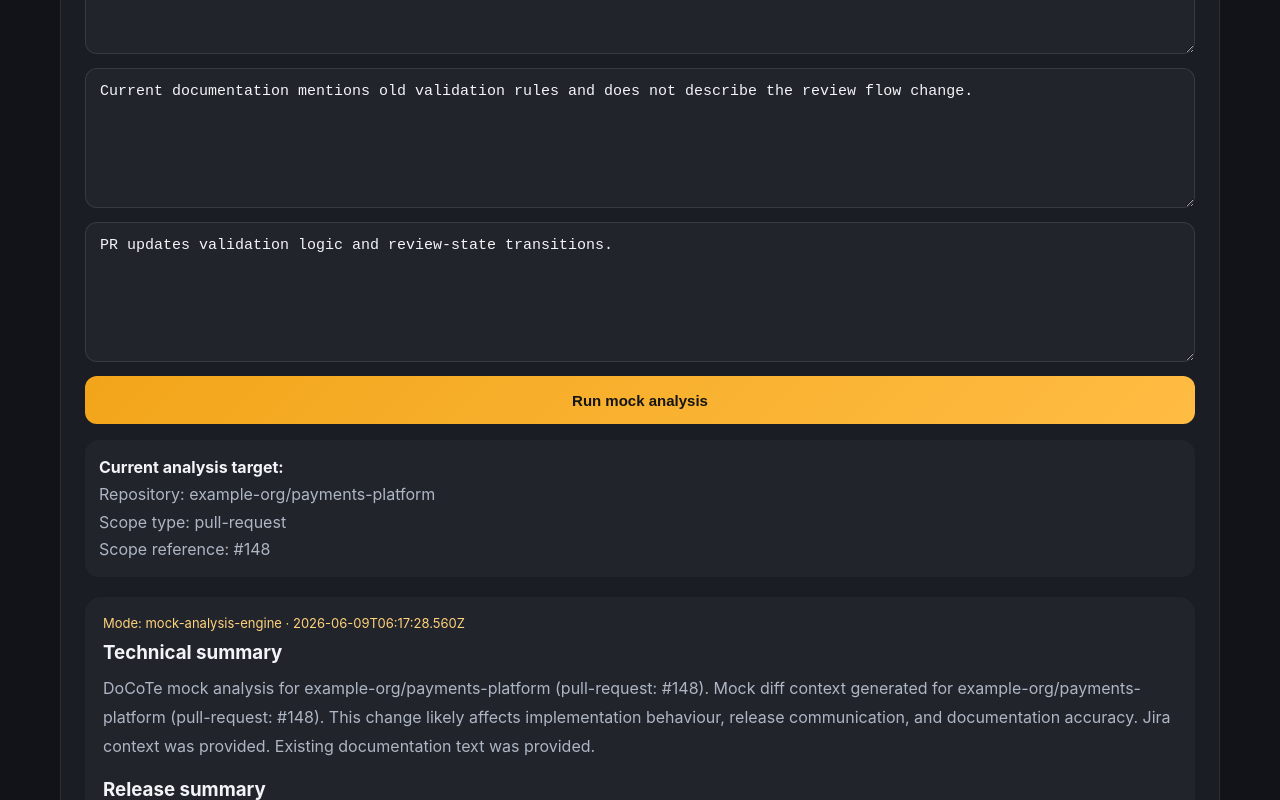
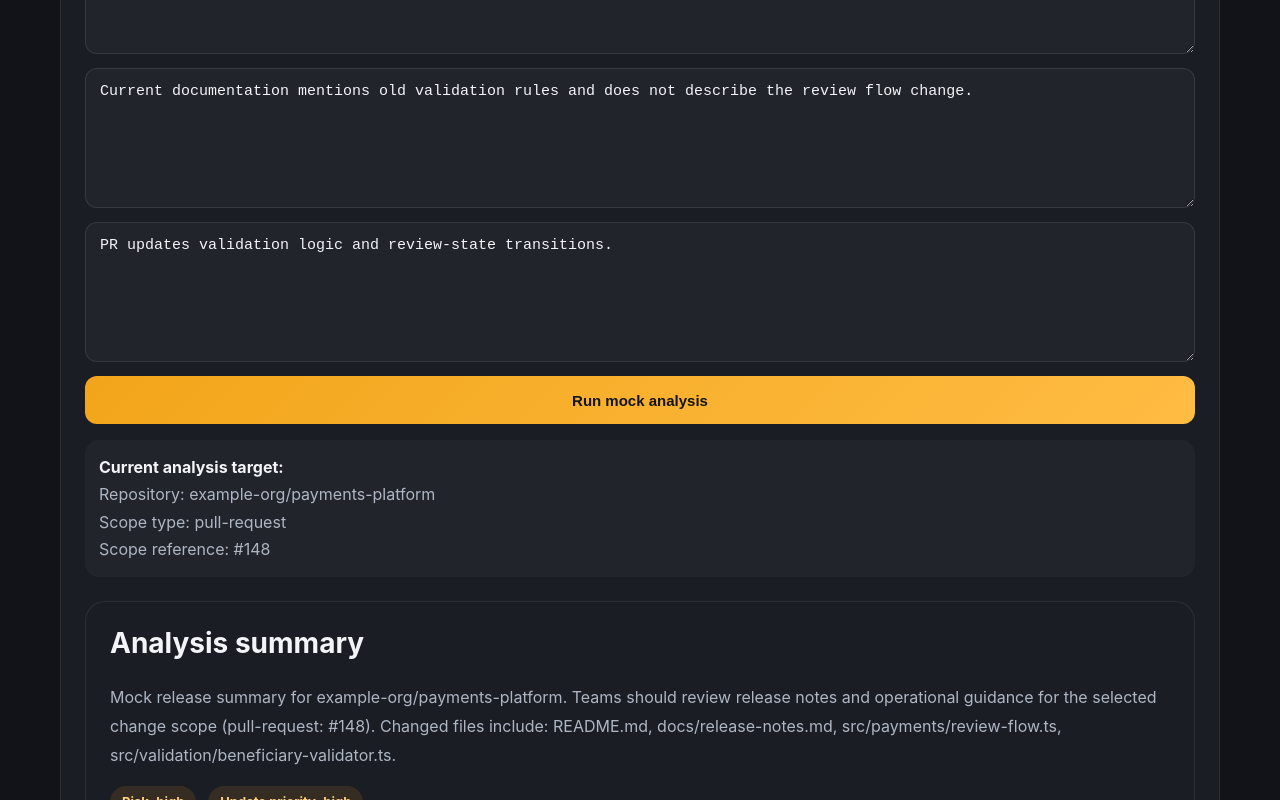
Before and after one commit to denysodyntsov/docote, a Next.js app in the folder docote-web/: page / in a window 1280 px wide. Both pictures are taken after a click on the button "Run mock analysis". Shown: the part 2205-3005 px from the top of the page. Built offline with nearby package versions, Linux system fonts and the light colour scheme.

Commit message:
Add analysis summary model to DoCoTe web

```diff
--- /dev/null
+++ b/docote-web/components/analysis-summary-card.tsx
@@ -0,0 +1,20 @@
+export function AnalysisSummaryCard({ summary }: { summary: { headline: string; riskLevel: string; updatePriority: string } }) {
+  return (
+    <section style={{ marginTop: 24, background: '#1a1d24', border: '1px solid rgba(255,255,255,0.08)', borderRadius: 20, padding: 24 }}>
+      <h2 style={{ marginTop: 0, fontSize: 28 }}>Analysis summary</h2>
+      <p style={{ margin: '0 0 16px', color: '#aeb6c4', lineHeight: 1.8 }}>{summary.headline}</p>
+      <div style={{ display: 'flex', gap: 12, flexWrap: 'wrap' }}>
+        <Badge label={`Risk: ${summary.riskLevel}`} />
+        <Badge label={`Update priority: ${summary.updatePriority}`} />
+      </div>
+    </section>
+  );
+}
+
+function Badge({ label }: { label: string }) {
+  return (
+    <span style={{ padding: '8px 12px', borderRadius: 999, background: 'rgba(242,165,26,0.12)', color: '#ffd27c', fontSize: 13, fontWeight: 700 }}>
+      {label}
+    </span>
+  );
+}
--- a/docote-web/components/web-demo-form.tsx
+++ b/docote-web/components/web-demo-form.tsx
@@ -5,6 +5,8 @@ import { defaultSelectionState } from '../lib/selection-state';
 import { SelectionSummary } from './selection-summary';
 import { DocumentImpactList } from './document-impact-list';
 import { buildAnalysisRequest } from '../lib/analysis-request-builder';
+import { buildAnalysisSummary } from '../lib/analysis-summary';
+import { AnalysisSummaryCard } from './analysis-summary-card';
 
 export function WebDemoForm() {
   const [loading, setLoading] = useState(false);
@@ -84,6 +86,8 @@ export function WebDemoForm() {
       <SelectionSummary repository={defaultSelectionState.repository} scopeType={defaultSelectionState.scopeType} scopeRef={defaultSelectionState.scopeRef} />
       {error ? <p style={{ color: '#ff8c8c' }}>{error}</p> : null}
       {response ? (
+        <>
+        <AnalysisSummaryCard summary={buildAnalysisSummary(response)} />
         <div style={{ marginTop: 20, background: 'rgba(255,255,255,0.03)', borderRadius: 16, padding: 18 }}>
           <div style={{ color: '#ffd27c', fontSize: 13, marginBottom: 10 }}>Mode: {response.meta?.mode} · {response.meta?.analyzedAt}</div>
           <h3 style={{ margin: '0 0 10px' }}>Technical summary</h3>
@@ -97,6 +101,7 @@ export function WebDemoForm() {
             {response.result?.impactedAreas?.map((item: string) => <li key={item}>{item}</li>)}
           </ul>
         </div>
+        </>
       ) : null}
       {response?.documentImpact ? <DocumentImpactList items={response.documentImpact} /> : null}
     </section>
--- /dev/null
+++ b/docote-web/lib/analysis-summary.ts
@@ -0,0 +1,22 @@
+import type { AnalyzeResponse } from './analysis-types';
+
+export interface AnalysisSummary {
+  headline: string;
+  riskLevel: 'low' | 'medium' | 'high';
+  updatePriority: 'low' | 'medium' | 'high';
+}
+
+export function buildAnalysisSummary(response: AnalyzeResponse & { documentImpact?: { severity: string }[] }) {
+  const impact = response.documentImpact || [];
+  const highCount = impact.filter((item) => item.severity === 'high').length;
+  const mediumCount = impact.filter((item) => item.severity === 'medium').length;
+
+  const riskLevel = highCount > 0 ? 'high' : mediumCount > 0 ? 'medium' : 'low';
+  const updatePriority = highCount > 1 ? 'high' : highCount === 1 || mediumCount > 1 ? 'medium' : 'low';
+
+  return {
+    headline: response.result?.releaseSummary || 'No release summary available.',
+    riskLevel,
+    updatePriority
+  } as AnalysisSummary;
+}
```
Also changed, not shown: 1 other file (tests, documents, lock files or other folders).
